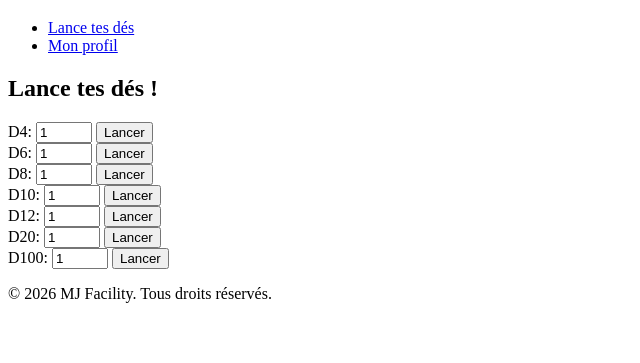
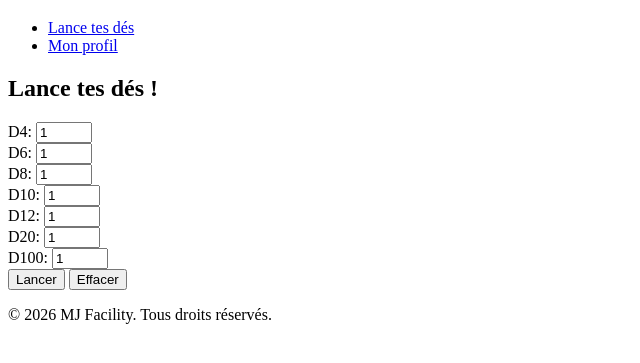
Before and after one commit to tifainehiaume-glitch/MJ-Facility, a plain HTML site: page index.html in a window 1280 px wide. Shown: the part 61-424 px from the top of the page, without its empty margins (0-640 px from the left). Drawn offline with Linux system fonts and the light colour scheme.

Commit message:
change the button Lancer and added the button Effacer

```diff
--- a/index.html
+++ b/index.html
@@ -21,38 +21,33 @@
         <div>
             <label id="de4">D4:</label>
             <input type="number" min="0" max="10" id="d4" value="1">
-            <button onclick="rollDice()">Lancer</button>
         </div>
         <div>
             <label id="de6">D6:</label>
             <input type="number" min="0" max="10" id="d6" value="1">
-            <button onclick="rollDice()">Lancer</button>
         </div>
         <div>
             <label id="de8">D8:</label>
             <input type="number" min="0" max="10" id="d8" value="1">
-            <button onclick="rollDice()">Lancer</button>
         </div>
         <div>
             <label id="de10">D10:</label>
             <input type="number" min="0" max="10" id="d10" value="1">
-            <button onclick="rollDice()">Lancer</button>
         </div>
         <div>
             <label id="de12">D12:</label>
             <input type="number" min="0" max="10" id="d12" value="1">
-            <button onclick="rollDice()">Lancer</button>
         </div>
         <div>
             <label id="de20">D20:</label>
             <input type="number" min="0" max="10" id="d20" value="1">
-            <button onclick="rollDice()">Lancer</button>
         </div>
         <div>
             <label id="de100">D100:</label>
             <input type="number" min="0" max="10" id="d100" value="1">
-            <button onclick="rollDice()">Lancer</button>
         </div>
+        <button onclick="rollDice()">Lancer</button>
+        <button onclick="resetDice()">Effacer</button>
         <div id="diceResult"></div>
         <div id="diceImages"></div>
     </div>
```
